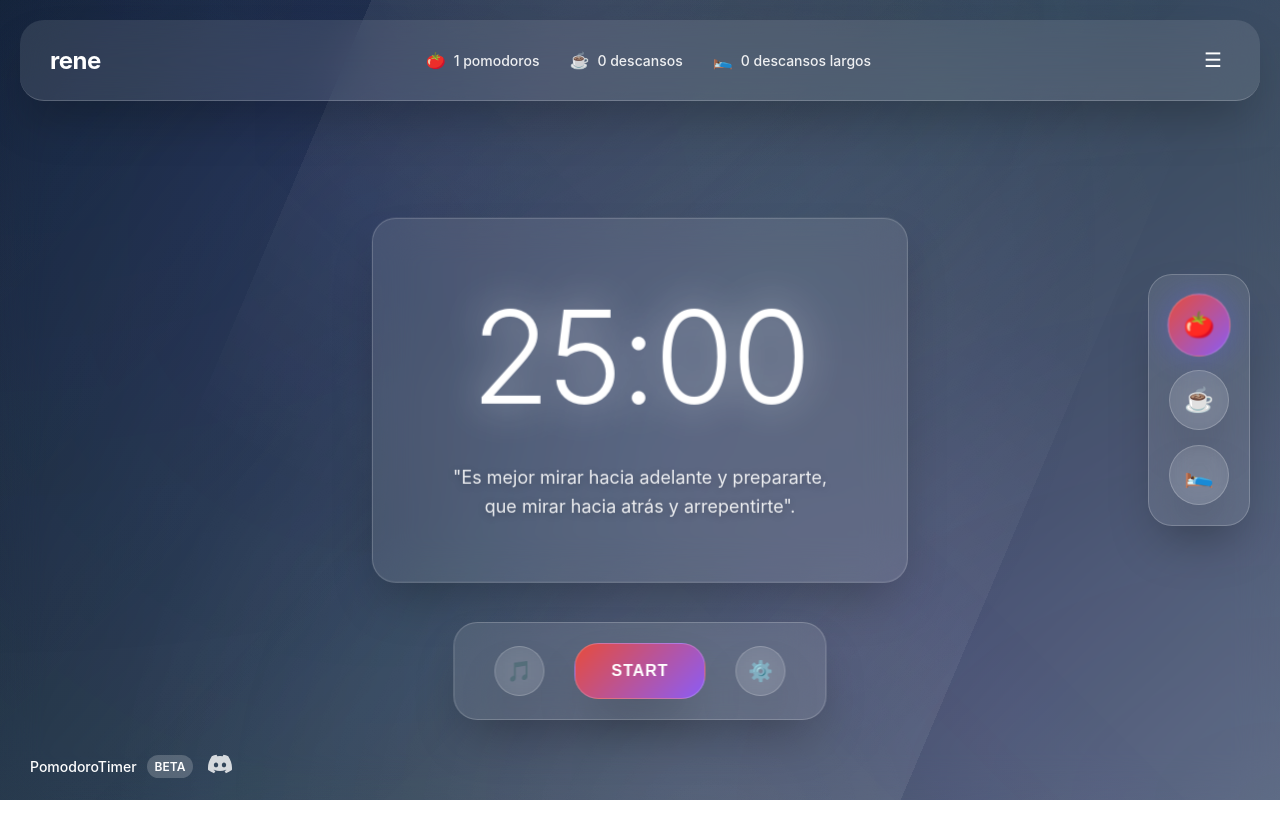
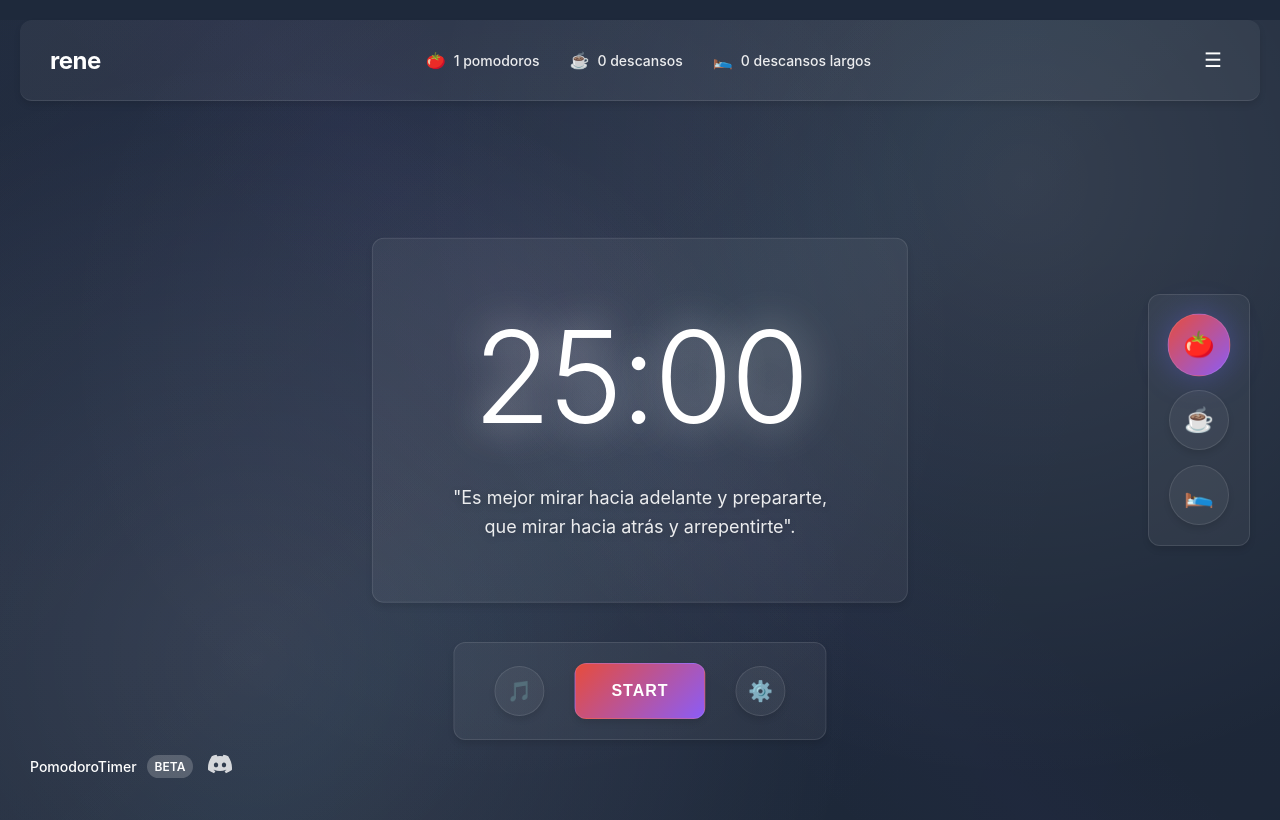
Before and after one commit to Rene-Kuhm/pomodoro-timer, a React (Vite) app: page / in a window 1280 px wide. Built offline with nearby package versions, Linux system fonts and the light colour scheme.

Commit message:
Simplificar diseño para reducir fatiga visual: Eliminadas todas las animaciones, gradientes complejos y efectos glassmorphism pesados. Fondo sólido simple y elementos estáticos para mejor experiencia de usuario

```diff
--- a/src/App.css
+++ b/src/App.css
@@ -5,12 +5,12 @@
   --accent-color: #06b6d4;
   --text-light: #ffffff;
   --text-dark: #1e293b;
-  --shadow: 0 25px 50px -12px rgba(0, 0, 0, 0.25);
-  --border-radius: 24px;
-  --transition: all 0.4s cubic-bezier(0.4, 0, 0.2, 1);
-  --glass-bg: rgba(255, 255, 255, 0.1);
-  --glass-border: rgba(255, 255, 255, 0.2);
-  --backdrop-blur: blur(20px);
+  --shadow: 0 4px 6px rgba(0, 0, 0, 0.1);
+  --border-radius: 12px;
+  --transition: all 0.2s ease;
+  --glass-bg: rgba(255, 255, 255, 0.05);
+  --glass-border: rgba(255, 255, 255, 0.1);
+  --backdrop-blur: none;
 }
 
 /* Reset y estilos globales */
@@ -22,46 +22,10 @@
 
 body {
   font-family: 'Inter', -apple-system, BlinkMacSystemFont, 'Segoe UI', Roboto, sans-serif;
-  background: linear-gradient(135deg, #0f172a 0%, #1e293b 25%, #334155 50%, #475569 75%, #64748b 100%);
+  background: #1e293b;
   min-height: 100vh;
   overflow-x: hidden;
   color: var(--text-light);
-  position: relative;
-}
-
-/* Fondo elegante con ondas suaves */
-body::before {
-  content: '';
-  position: fixed;
-  top: 0;
-  left: 0;
-  width: 100%;
-  height: 100%;
-  background:
-    radial-gradient(circle at 25% 25%, rgba(99, 102, 241, 0.1) 0%, transparent 50%),
-    radial-gradient(circle at 75% 75%, rgba(139, 92, 246, 0.1) 0%, transparent 50%),
-    linear-gradient(135deg, rgba(6, 182, 212, 0.05) 0%, transparent 100%);
-  z-index: -2;
-}
-
-/* Ondas animadas sutiles */
-body::after {
-  content: '';
-  position: fixed;
-  top: 0;
-  left: 0;
-  width: 200%;
-  height: 200%;
-  background:
-    radial-gradient(ellipse 800px 600px at 50% 0%, rgba(99, 102, 241, 0.03) 0%, transparent 50%),
-    radial-gradient(ellipse 600px 800px at 100% 50%, rgba(139, 92, 246, 0.03) 0%, transparent 50%);
-  animation: gentleWaves 20s ease-in-out infinite;
-  z-index: -1;
-}
-
-@keyframes gentleWaves {
-  0%, 100% { transform: translate(-10%, -10%) rotate(0deg); }
-  50% { transform: translate(-5%, -5%) rotate(1deg); }
 }
 
 /* Contenedor principal */
@@ -69,42 +33,6 @@ body::after {
   min-height: 100vh;
   position: relative;
   background: transparent;
-  overflow: hidden;
-}
-
-/* Efectos sutiles de profundidad */
-.app::before {
-  content: '';
-  position: absolute;
-  top: 0;
-  left: 0;
-  width: 100%;
-  height: 100%;
-  background:
-    radial-gradient(circle at 20% 30%, rgba(255, 255, 255, 0.02) 0%, transparent 40%),
-    radial-gradient(circle at 80% 70%, rgba(255, 255, 255, 0.02) 0%, transparent 40%),
-    linear-gradient(135deg, rgba(255, 255, 255, 0.01) 0%, transparent 100%);
-  z-index: 1;
-  pointer-events: none;
-}
-
-.app::after {
-  content: '';
-  position: absolute;
-  top: 0;
-  left: 0;
-  width: 100%;
-  height: 100%;
-  background:
-    linear-gradient(45deg, transparent 30%, rgba(255, 255, 255, 0.005) 50%, transparent 70%);
-  animation: subtleShimmer 15s ease-in-out infinite;
-  z-index: 1;
-  pointer-events: none;
-}
-
-@keyframes subtleShimmer {
-  0%, 100% { opacity: 0.3; transform: translateX(-100%); }
-  50% { opacity: 0.7; transform: translateX(100%); }
 }
 
 
@@ -196,13 +124,9 @@ body::after {
   text-shadow: 0 0 40px rgba(255, 255, 255, 0.5);
   margin-bottom: 30px;
   letter-spacing: -0.02em;
-  animation: pulse 2s ease-in-out infinite;
 }
 
-@keyframes pulse {
-  0%, 100% { transform: scale(1); }
-  50% { transform: scale(1.02); }
-}
+/* Animación pulse eliminada para reducir fatiga visual */
 
 .motivational-quote {
   font-size: 18px;
@@ -318,13 +242,9 @@ body::after {
 .start-btn.active {
   background: linear-gradient(135deg, #ef4444, #dc2626);
   box-shadow: 0 0 30px rgba(239, 68, 68, 0.4);
-  animation: activeGlow 2s ease-in-out infinite;
 }
 
-@keyframes activeGlow {
-  0%, 100% { box-shadow: 0 0 20px rgba(255, 107, 107, 0.3); }
-  50% { box-shadow: 0 0 30px rgba(255, 107, 107, 0.6); }
-}
+/* Animación activeGlow eliminada para reducir fatiga visual */
 
 /* Mode selector flotante */
 .floating-mode-selector {
@@ -460,15 +380,11 @@ body::after {
     radial-gradient(circle at 20% 80%, rgba(255, 255, 255, 0.1) 0%, transparent 50%),
     radial-gradient(circle at 80% 20%, rgba(255, 255, 255, 0.1) 0%, transparent 50%),
     radial-gradient(circle at 40% 40%, rgba(255, 255, 255, 0.05) 0%, transparent 50%);
-  animation: particleFloat 20s ease-in-out infinite;
+  /* animation: particleFloat eliminada para reducir fatiga visual */
   pointer-events: none;
 }
 
-@keyframes particleFloat {
-  0%, 100% { transform: translateY(0px) rotate(0deg); }
-  33% { transform: translateY(-10px) rotate(120deg); }
-  66% { transform: translateY(5px) rotate(240deg); }
-}
+/* Animación particleFloat eliminada para reducir fatiga visual */
 
 /* Efectos glassmorphism modernos */
 .neon-overlay {
@@ -507,15 +423,12 @@ body::after {
   background:
     linear-gradient(45deg, transparent 40%, rgba(139, 92, 246, 0.02) 50%, transparent 60%),
     linear-gradient(-45deg, transparent 40%, rgba(6, 182, 212, 0.02) 50%, transparent 60%);
-  animation: gentleGlow 25s ease-in-out infinite;
+  /* animation: gentleGlow eliminada para reducir fatiga visual */
   pointer-events: none;
   z-index: 0;
 }
 
-@keyframes gentleGlow {
-  0%, 100% { opacity: 0.5; }
-  50% { opacity: 1; }
-}
+/* Animación gentleGlow eliminada para reducir fatiga visual */
 
 /* Responsive design */
 @media (max-width: 768px) {
```
